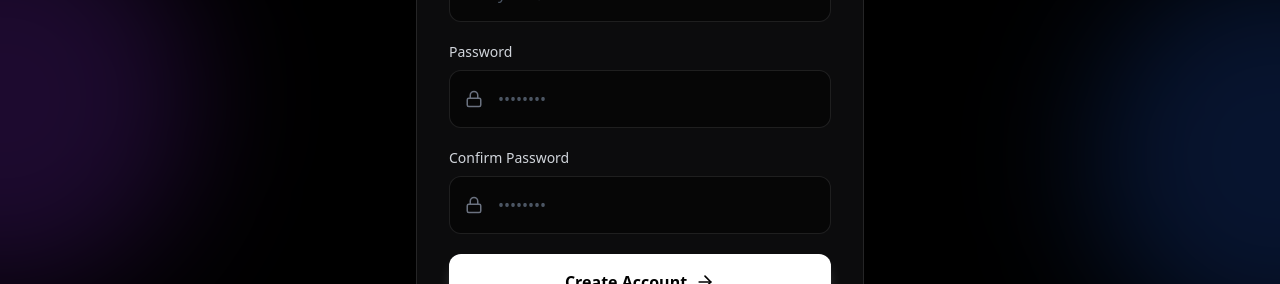
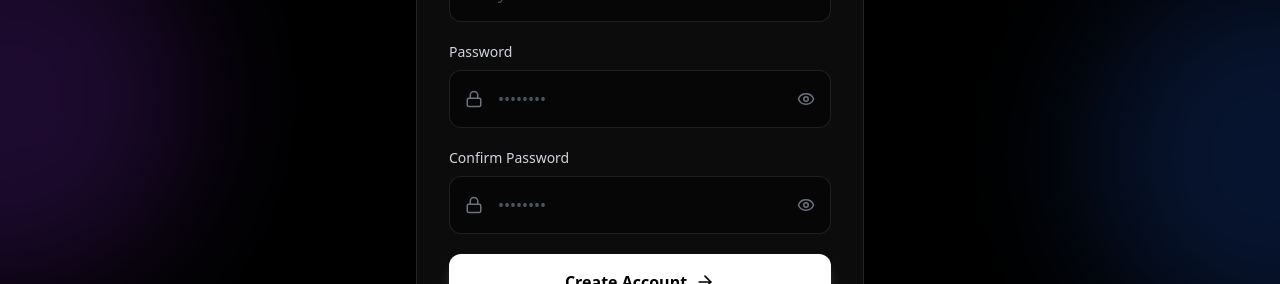
Before and after one commit to teamgrowthware/chartmindai-new-, a React (Vite) app in the folder frontend/: page /signup in a window 1280 px wide. Shown: the part 315-599 px from the top of the page. Built offline with nearby package versions, Linux system fonts and the light colour scheme; no server answers.

Commit message:
Add password visibility toggle

```diff
--- a/frontend/src/pages/Login.jsx
+++ b/frontend/src/pages/Login.jsx
@@ -1,6 +1,6 @@
 import { useState } from 'react';
 import { motion } from 'framer-motion';
-import { Mail, Lock, Loader, ArrowRight } from 'lucide-react';
+import { Mail, Lock, Loader, ArrowRight, Eye, EyeOff } from 'lucide-react';
 import axios from "axios";
 import { useAuth } from '../context/AuthContext';
 import { Link, useNavigate } from 'react-router-dom';
@@ -10,6 +10,7 @@ export default function Login() {
   const [email, setEmail] = useState('');
   const [password, setPassword] = useState('');
   const [loading, setLoading] = useState(false);
+  const [showPassword, setShowPassword] = useState(false);
 
   const { login, loginWithGoogle, resetPassword } = useAuth();
   const navigate = useNavigate();
@@ -96,12 +97,19 @@ export default function Login() {
               <div className="relative">
                 <Lock className="absolute left-4 top-1/2 -translate-y-1/2 text-gray-500" size={18} />
                 <input
-                  type="password"
+                  type={showPassword ? "text" : "password"}
                   value={password}
                   onChange={(e) => setPassword(e.target.value)}
-                  className="w-full pl-12 pr-4 py-4 bg-black/50 border border-white/10 rounded-xl text-white placeholder:text-gray-600"
+                  className="w-full pl-12 pr-12 py-4 bg-black/50 border border-white/10 rounded-xl text-white placeholder:text-gray-600"
                   placeholder="••••••••"
                 />
+                <button
+                  type="button"
+                  onClick={() => setShowPassword(!showPassword)}
+                  className="absolute right-4 top-1/2 -translate-y-1/2 text-gray-500 hover:text-white transition-colors"
+                >
+                  {showPassword ? <EyeOff size={18} /> : <Eye size={18} />}
+                </button>
               </div>
             </div>
 
--- a/frontend/src/pages/Signup.jsx
+++ b/frontend/src/pages/Signup.jsx
@@ -1,6 +1,6 @@
 import { useState } from 'react'
 import { motion } from 'framer-motion'
-import { Mail, Lock, Loader, ArrowRight, User } from 'lucide-react'
+import { Mail, Lock, Loader, ArrowRight, User, Eye, EyeOff } from 'lucide-react'
 import { useAuth } from '../context/AuthContext'
 import { Link, useNavigate } from 'react-router-dom'
 import { BaseUrl } from '../config/BaseUrl'
@@ -13,6 +13,8 @@ export default function Signup() {
   const [password, setPassword] = useState('')
   const [confirmPassword, setConfirmPassword] = useState('')
   const [loading, setLoading] = useState(false)
+  const [showPassword, setShowPassword] = useState(false)
+  const [showConfirmPassword, setShowConfirmPassword] = useState(false)
   const { signup, loginWithGoogle } = useAuth()
 
   const handleSubmit = async (e) => {
@@ -148,14 +150,21 @@ export default function Signup() {
               <div className="relative group">
                 <Lock className="absolute left-4 top-1/2 transform -translate-y-1/2 text-gray-500 group-focus-within:text-blue-400 transition-colors" size={18} />
                 <input
-                  type="password"
+                  type={showPassword ? "text" : "password"}
                   value={password}
                   onChange={(e) => setPassword(e.target.value)}
-                  className="w-full pl-12 pr-4 py-4 bg-black/50 border border-white/10 rounded-xl focus:outline-none focus:border-blue-500/50 focus:ring-2 focus:ring-blue-500/20 transition-all text-white placeholder:text-gray-600"
+                  className="w-full pl-12 pr-12 py-4 bg-black/50 border border-white/10 rounded-xl focus:outline-none focus:border-blue-500/50 focus:ring-2 focus:ring-blue-500/20 transition-all text-white placeholder:text-gray-600"
                   placeholder="••••••••"
                   required
                   minLength={6}
                 />
+                <button
+                  type="button"
+                  onClick={() => setShowPassword(!showPassword)}
+                  className="absolute right-4 top-1/2 -translate-y-1/2 text-gray-500 hover:text-white transition-colors"
+                >
+                  {showPassword ? <EyeOff size={18} /> : <Eye size={18} />}
+                </button>
               </div>
             </motion.div>
 
@@ -169,14 +178,21 @@ export default function Signup() {
               <div className="relative group">
                 <Lock className="absolute left-4 top-1/2 transform -translate-y-1/2 text-gray-500 group-focus-within:text-blue-400 transition-colors" size={18} />
                 <input
-                  type="password"
+                  type={showConfirmPassword ? "text" : "password"}
                   value={confirmPassword}
                   onChange={(e) => setConfirmPassword(e.target.value)}
-                  className="w-full pl-12 pr-4 py-4 bg-black/50 border border-white/10 rounded-xl focus:outline-none focus:border-blue-500/50 focus:ring-2 focus:ring-blue-500/20 transition-all text-white placeholder:text-gray-600"
+                  className="w-full pl-12 pr-12 py-4 bg-black/50 border border-white/10 rounded-xl focus:outline-none focus:border-blue-500/50 focus:ring-2 focus:ring-blue-500/20 transition-all text-white placeholder:text-gray-600"
                   placeholder="••••••••"
                   required
                   minLength={6}
                 />
+                <button
+                  type="button"
+                  onClick={() => setShowConfirmPassword(!showConfirmPassword)}
+                  className="absolute right-4 top-1/2 -translate-y-1/2 text-gray-500 hover:text-white transition-colors"
+                >
+                  {showConfirmPassword ? <EyeOff size={18} /> : <Eye size={18} />}
+                </button>
               </div>
             </motion.div>
 
```
